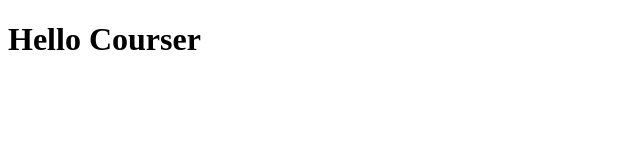
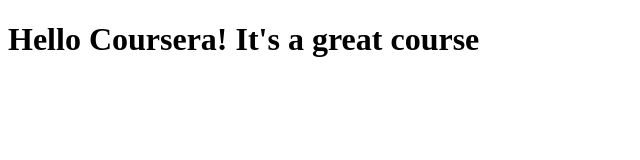
Before and after one commit to animysp/coursera-webdev, a plain HTML site: page site/index.html in a window 1280 px wide. Shown: the whole page, without its empty margins (0-640 px from the left). Drawn offline with Linux system fonts and the light colour scheme.

Commit message:
small addition

```diff
--- a/site/index.html
+++ b/site/index.html
@@ -5,6 +5,6 @@
 </head>
 <body>
 
-	<h1>Hello Courser</h1>
+	<h1>Hello Coursera! It's a great course</h1>
 </body>
 </html>
```
